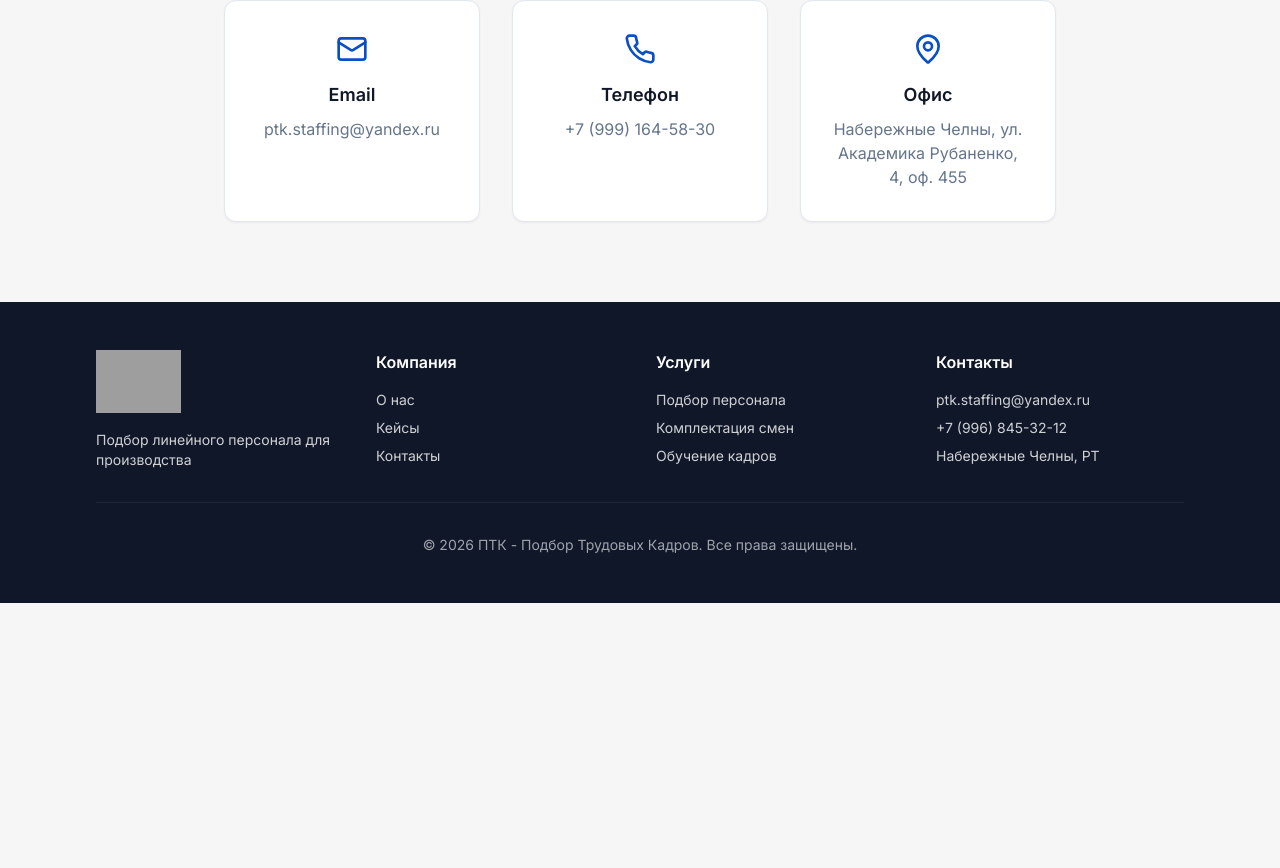
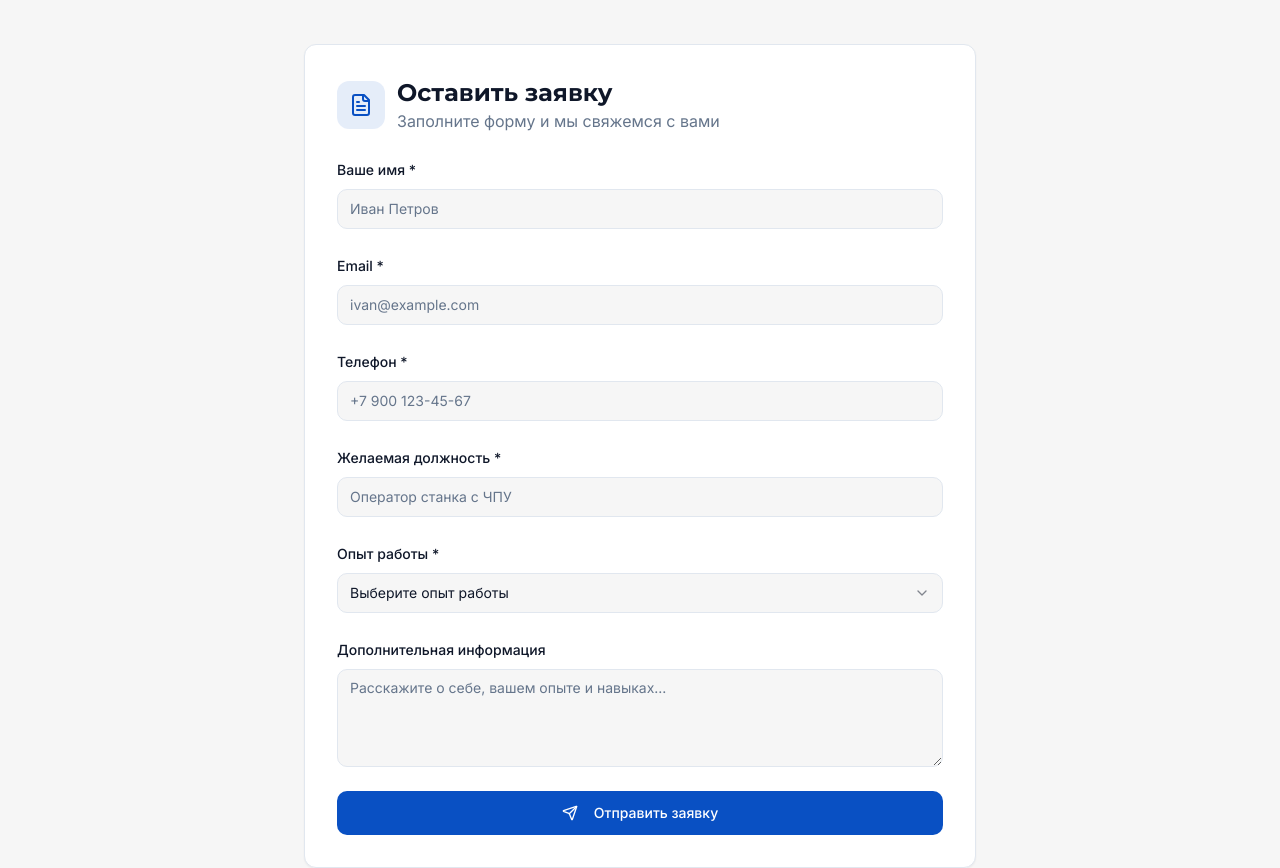
Before and after one commit to pr-poehali-dev/outsourcing-site-creation, a React (Vite) app: page / in a window 1280 px wide. Shown: the part 4235-5103 px from the top of the page. Before the commit the page ends 4838 px from the top, so only its background shows below. Built offline with nearby package versions, Linux system fonts and the light colour scheme; grey boxes are pictures that could not be loaded.

Commit message:
Тест пароля и форма вакансий

```diff
--- /dev/null
+++ b/src/components/CandidateForm.tsx
@@ -0,0 +1,173 @@
+import { useState } from "react";
+import { Button } from "@/components/ui/button";
+import { Card } from "@/components/ui/card";
+import { Input } from "@/components/ui/input";
+import { Label } from "@/components/ui/label";
+import { Textarea } from "@/components/ui/textarea";
+import { Select, SelectContent, SelectItem, SelectTrigger, SelectValue } from "@/components/ui/select";
+import { useToast } from "@/hooks/use-toast";
+import Icon from "@/components/ui/icon";
+
+const CandidateForm = () => {
+  const { toast } = useToast();
+  const [isSubmitting, setIsSubmitting] = useState(false);
+  const [formData, setFormData] = useState({
+    name: "",
+    email: "",
+    phone: "",
+    position: "",
+    experience: "",
+    message: ""
+  });
+
+  const handleSubmit = async (e: React.FormEvent) => {
+    e.preventDefault();
+    setIsSubmitting(true);
+
+    try {
+      const response = await fetch("https://functions.poehali.dev/4111b84a-2ebd-49ef-aac1-aebb7f2b43dd", {
+        method: "POST",
+        headers: {
+          "Content-Type": "application/json",
+        },
+        body: JSON.stringify(formData),
+      });
+
+      const data = await response.json();
+
+      if (response.ok && data.success) {
+        toast({
+          title: "Заявка отправлена!",
+          description: "Мы свяжемся с вами в ближайшее время.",
+        });
+        setFormData({
+          name: "",
+          email: "",
+          phone: "",
+          position: "",
+          experience: "",
+          message: ""
+        });
+      } else {
+        throw new Error(data.error || "Ошибка отправки");
+      }
+    } catch (error) {
+      toast({
+        title: "Ошибка",
+        description: "Не удалось отправить заявку. Попробуйте позже.",
+        variant: "destructive",
+      });
+    } finally {
+      setIsSubmitting(false);
+    }
+  };
+
+  return (
+    <Card className="p-8 max-w-2xl mx-auto">
+      <div className="flex items-center gap-3 mb-6">
+        <div className="w-12 h-12 bg-primary/10 rounded-xl flex items-center justify-center">
+          <Icon name="FileText" className="text-primary" size={24} />
+        </div>
+        <div>
+          <h3 className="text-2xl font-bold">Оставить заявку</h3>
+          <p className="text-muted-foreground">Заполните форму и мы свяжемся с вами</p>
+        </div>
+      </div>
+
+      <form onSubmit={handleSubmit} className="space-y-6">
+        <div className="space-y-2">
+          <Label htmlFor="name">Ваше имя *</Label>
+          <Input
+            id="name"
+            required
+            value={formData.name}
+            onChange={(e) => setFormData({ ...formData, name: e.target.value })}
+            placeholder="Иван Петров"
+          />
+        </div>
+
+        <div className="space-y-2">
+          <Label htmlFor="email">Email *</Label>
+          <Input
+            id="email"
+            type="email"
+            required
+            value={formData.email}
+            onChange={(e) => setFormData({ ...formData, email: e.target.value })}
+            placeholder="ivan@example.com"
+          />
+        </div>
+
+        <div className="space-y-2">
+          <Label htmlFor="phone">Телефон *</Label>
+          <Input
+            id="phone"
+            type="tel"
+            required
+            value={formData.phone}
+            onChange={(e) => setFormData({ ...formData, phone: e.target.value })}
+            placeholder="+7 900 123-45-67"
+          />
+        </div>
+
+        <div className="space-y-2">
+          <Label htmlFor="position">Желаемая должность *</Label>
+          <Input
+            id="position"
+            required
+            value={formData.position}
+            onChange={(e) => setFormData({ ...formData, position: e.target.value })}
+            placeholder="Оператор станка с ЧПУ"
+          />
+        </div>
+
+        <div className="space-y-2">
+          <Label htmlFor="experience">Опыт работы *</Label>
+          <Select
+            required
+            value={formData.experience}
+            onValueChange={(value) => setFormData({ ...formData, experience: value })}
+          >
+            <SelectTrigger id="experience">
+              <SelectValue placeholder="Выберите опыт работы" />
+            </SelectTrigger>
+            <SelectContent>
+              <SelectItem value="Без опыта">Без опыта</SelectItem>
+              <SelectItem value="До 1 года">До 1 года</SelectItem>
+              <SelectItem value="1-3 года">1-3 года</SelectItem>
+              <SelectItem value="3-5 лет">3-5 лет</SelectItem>
+              <SelectItem value="Более 5 лет">Более 5 лет</SelectItem>
+            </SelectContent>
+          </Select>
+        </div>
+
+        <div className="space-y-2">
+          <Label htmlFor="message">Дополнительная информация</Label>
+          <Textarea
+            id="message"
+            value={formData.message}
+            onChange={(e) => setFormData({ ...formData, message: e.target.value })}
+            placeholder="Расскажите о себе, вашем опыте и навыках..."
+            rows={4}
+          />
+        </div>
+
+        <Button type="submit" className="w-full" size="lg" disabled={isSubmitting}>
+          {isSubmitting ? (
+            <>
+              <Icon name="Loader2" className="mr-2 h-4 w-4 animate-spin" />
+              Отправка...
+            </>
+          ) : (
+            <>
+              <Icon name="Send" className="mr-2 h-4 w-4" />
+              Отправить заявку
+            </>
+          )}
+        </Button>
+      </form>
+    </Card>
+  );
+};
+
+export default CandidateForm;
--- a/src/pages/Index.tsx
+++ b/src/pages/Index.tsx
@@ -1,6 +1,7 @@
 import { Button } from "@/components/ui/button";
 import { Card } from "@/components/ui/card";
 import Icon from "@/components/ui/icon";
+import CandidateForm from "@/components/CandidateForm";
 
 const Index = () => {
   const scrollToSection = (id: string) => {
@@ -294,7 +295,20 @@ const Index = () => {
           </div>
         </section>
 
-        <section id="contact" className="py-20 px-6">
+        <section className="py-20 px-6">
+          <div className="container mx-auto max-w-4xl">
+            <div className="text-center mb-12">
+              <h2 className="text-4xl md:text-5xl font-bold mb-6">Откликнуться на вакансию</h2>
+              <div className="w-20 h-1 bg-primary mx-auto mb-8"></div>
+              <p className="text-xl text-muted-foreground">
+                Заполните форму и мы свяжемся с вами в ближайшее время
+              </p>
+            </div>
+            <CandidateForm />
+          </div>
+        </section>
+
+        <section id="contact" className="py-20 px-6 bg-card">
           <div className="container mx-auto max-w-4xl">
             <div className="text-center mb-16">
               <h2 className="text-4xl md:text-5xl font-bold mb-6">Контакты</h2>
```
